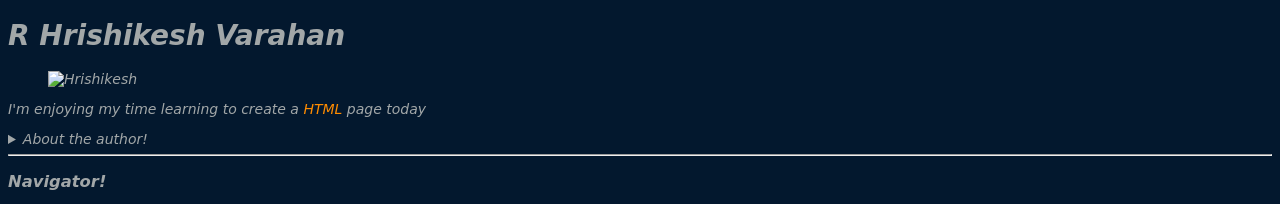
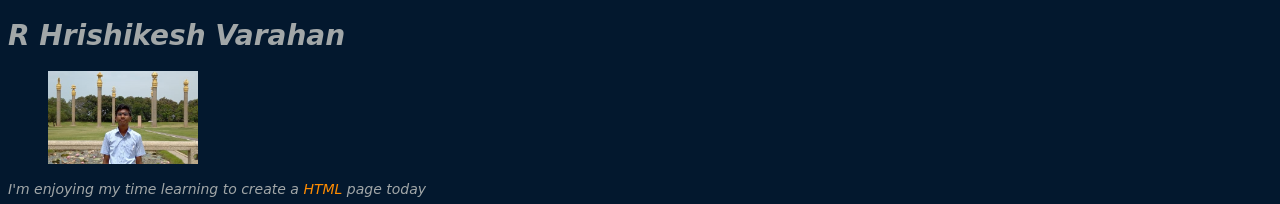
Before and after one commit to Hrishikesh-Varahan/Hrishikesh, a plain HTML site: page index.html in a window 1280 px wide. Shown: the top 204 px of the page. Drawn offline with Linux system fonts and the light colour scheme; files whose address does not match are found by name.

Commit message:
Update index.html

```diff
--- a/index.html
+++ b/index.html
@@ -32,7 +32,7 @@
       <h1>R Hrishikesh Varahan</h1>
       <figure>
         <img
-          src="main/Hrishi_image1.jpg"
+          src="Hrishi_image1.jpg"
           alt="Hrishikesh"
           title="Photo"
           width="150"
```
